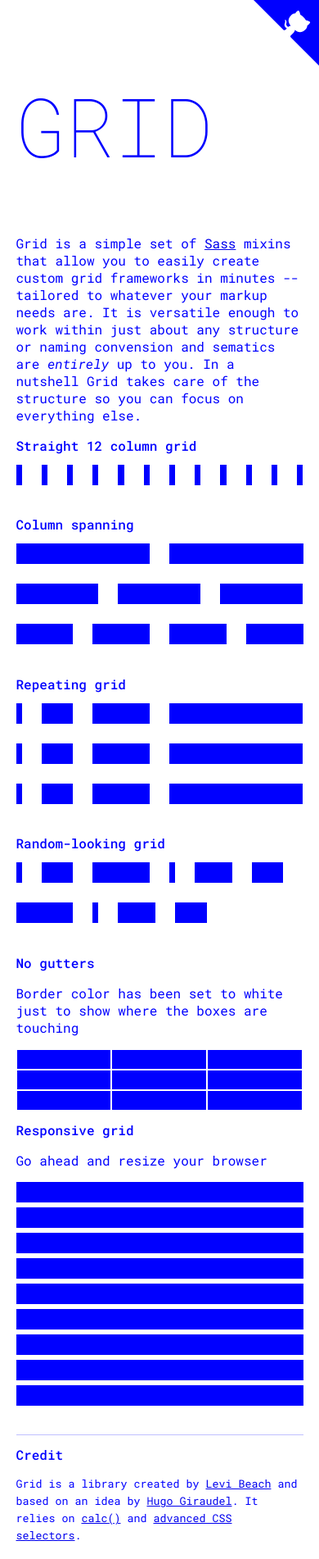
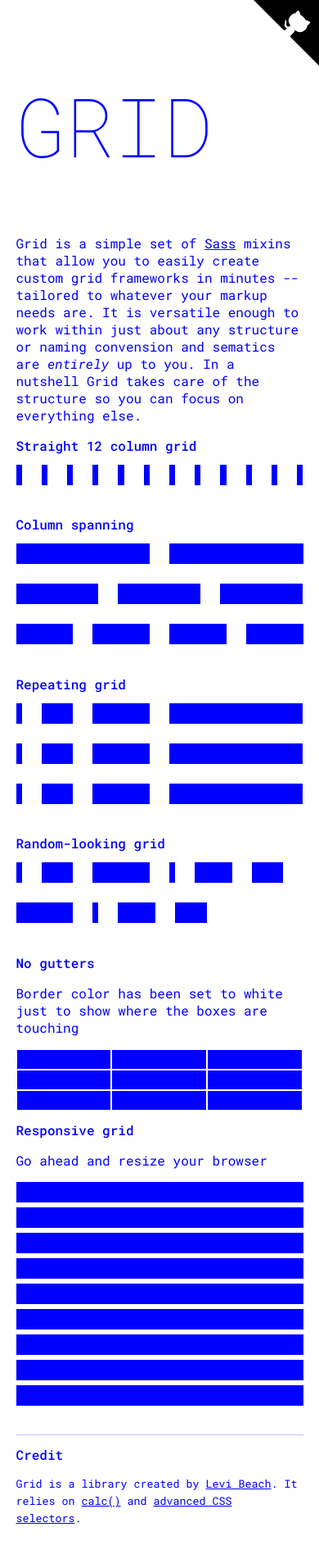
Before and after one commit to levibeach/grid, a website: page index.html in a window 390 px wide. Shown: the whole page at 82% size. After the commit the page ends 1881 px from the top, so only its background shows below. Drawn offline with Linux system fonts and the light colour scheme.

Commit message:
Update index.html

```diff
--- a/index.html
+++ b/index.html
@@ -5,12 +5,12 @@
 
 		<meta charset="utf-8">
     <meta name="viewport" content="width=device-width, initial-scale=1.0">
-    <meta name="description" content="Grid is a SASS library created by Levi Beach">
+    <meta name="description" content="Grid is a layout library by Levi Beach">
 
 		<link rel="stylesheet" type="text/css" href="css/sample.css" media="screen">
 	</head>
 	<body>
-		<a href="https://github.com/levibeach/grid" class="github-corner"><svg width="80" height="80" viewBox="0 0 250 250" style="fill:#0000ff; color:#fff; position: absolute; top: 0; border: 0; right: 0;"><path d="M0,0 L115,115 L130,115 L142,142 L250,250 L250,0 Z"></path><path d="M128.3,109.0 C113.8,99.7 119.0,89.6 119.0,89.6 C122.0,82.7 120.5,78.6 120.5,78.6 C119.2,72.0 123.4,76.3 123.4,76.3 C127.3,80.9 125.5,87.3 125.5,87.3 C122.9,97.6 130.6,101.9 134.4,103.2" fill="currentColor" style="transform-origin: 130px 106px;" class="octo-arm"></path><path d="M115.0,115.0 C114.9,115.1 118.7,116.5 119.8,115.4 L133.7,101.6 C136.9,99.2 139.9,98.4 142.2,98.6 C133.8,88.0 127.5,74.4 143.8,58.0 C148.5,53.4 154.0,51.2 159.7,51.0 C160.3,49.4 163.2,43.6 171.4,40.1 C171.4,40.1 176.1,42.5 178.8,56.2 C183.1,58.6 187.2,61.8 190.9,65.4 C194.5,69.0 197.7,73.2 200.1,77.6 C213.8,80.2 216.3,84.9 216.3,84.9 C212.7,93.1 206.9,96.0 205.4,96.6 C205.1,102.4 203.0,107.8 198.3,112.5 C181.9,128.9 168.3,122.5 157.7,114.1 C157.9,116.9 156.7,120.9 152.7,124.9 L141.0,136.5 C139.8,137.7 141.6,141.9 141.8,141.8 Z" fill="currentColor" class="octo-body"></path></svg></a><style>.github-corner:hover .octo-arm{animation:octocat-wave 560ms ease-in-out}@keyframes octocat-wave{0%,100%{transform:rotate(0)}20%,60%{transform:rotate(-25deg)}40%,80%{transform:rotate(10deg)}}@media (max-width:500px){.github-corner:hover .octo-arm{animation:none}.github-corner .octo-arm{animation:octocat-wave 560ms ease-in-out}}</style>
+		<a href="https://github.com/levibeach/grid" class="github-corner"><svg width="80" height="80" viewBox="0 0 250 250" style="fill:#000000; color:#fff; position: absolute; top: 0; border: 0; right: 0;"><path d="M0,0 L115,115 L130,115 L142,142 L250,250 L250,0 Z"></path><path d="M128.3,109.0 C113.8,99.7 119.0,89.6 119.0,89.6 C122.0,82.7 120.5,78.6 120.5,78.6 C119.2,72.0 123.4,76.3 123.4,76.3 C127.3,80.9 125.5,87.3 125.5,87.3 C122.9,97.6 130.6,101.9 134.4,103.2" fill="currentColor" style="transform-origin: 130px 106px;" class="octo-arm"></path><path d="M115.0,115.0 C114.9,115.1 118.7,116.5 119.8,115.4 L133.7,101.6 C136.9,99.2 139.9,98.4 142.2,98.6 C133.8,88.0 127.5,74.4 143.8,58.0 C148.5,53.4 154.0,51.2 159.7,51.0 C160.3,49.4 163.2,43.6 171.4,40.1 C171.4,40.1 176.1,42.5 178.8,56.2 C183.1,58.6 187.2,61.8 190.9,65.4 C194.5,69.0 197.7,73.2 200.1,77.6 C213.8,80.2 216.3,84.9 216.3,84.9 C212.7,93.1 206.9,96.0 205.4,96.6 C205.1,102.4 203.0,107.8 198.3,112.5 C181.9,128.9 168.3,122.5 157.7,114.1 C157.9,116.9 156.7,120.9 152.7,124.9 L141.0,136.5 C139.8,137.7 141.6,141.9 141.8,141.8 Z" fill="currentColor" class="octo-body"></path></svg></a><style>.github-corner:hover .octo-arm{animation:octocat-wave 560ms ease-in-out}@keyframes octocat-wave{0%,100%{transform:rotate(0)}20%,60%{transform:rotate(-25deg)}40%,80%{transform:rotate(10deg)}}@media (max-width:500px){.github-corner:hover .octo-arm{animation:none}.github-corner .octo-arm{animation:octocat-wave 560ms ease-in-out}}</style>
     <h1>Grid</h1>
 		<p>Grid is a simple set of <a href="http://sass-lang.com/">Sass</a> mixins that allow you to easily create custom grid frameworks in minutes -- tailored to whatever your markup needs are. It is versatile enough to work within just about any structure or naming convension and sematics are <em>entirely</em> up to you. In a nutshell Grid takes care of the structure so you can focus on everything else.</p>
     <div id="example1">
@@ -116,6 +116,6 @@
     <br>
     <hr>
     <h2>Credit</h2>
-    <small>Grid is a library created by <a href="http://levibeach.com">Levi Beach</a> and based on an idea by <a href="https://github.com/HugoGiraudel">Hugo Giraudel</a>. It relies on <a href="http://caniuse.com/#search=calc">calc()</a> and <a href="http://caniuse.com/#feat=css-sel3">advanced CSS selectors</a>.</small>
+    <small>Grid is a library created by <a href="http://levibeach.com">Levi Beach</a>. It relies on <a href="http://caniuse.com/#search=calc">calc()</a> and <a href="http://caniuse.com/#feat=css-sel3">advanced CSS selectors</a>.</small>
 	</body>
 </html>
```
